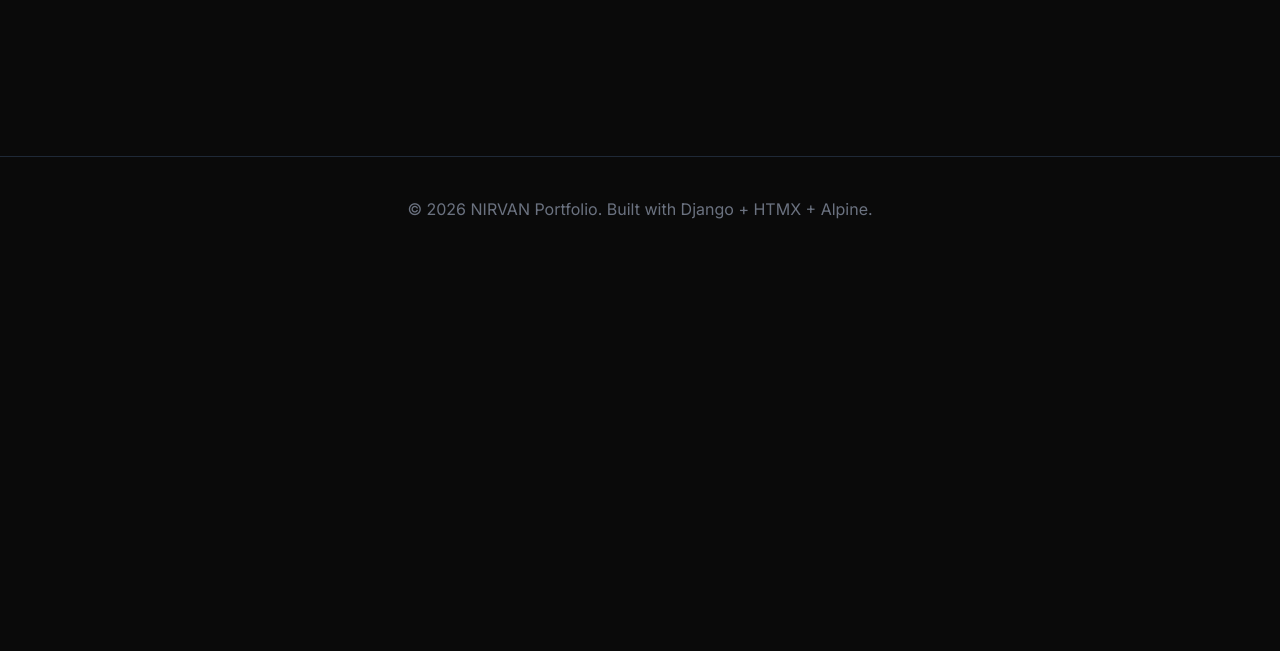
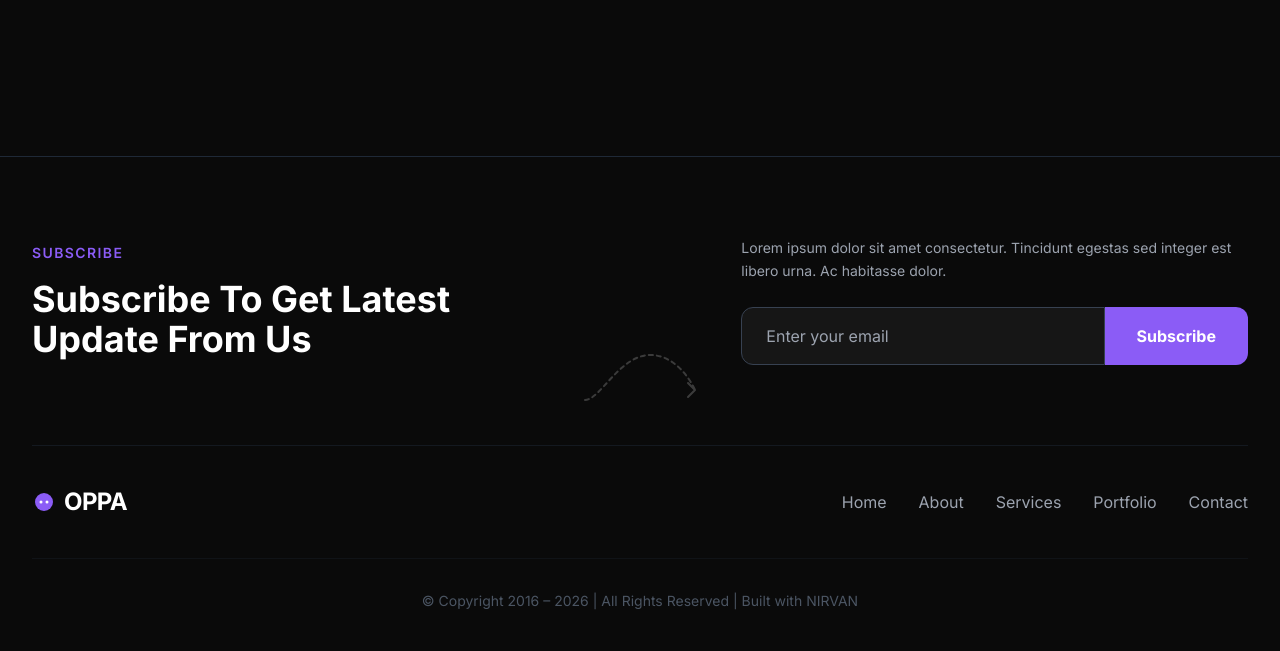
Before and after one commit to mrveer-101/Portfolio, a Django app: page / in a window 1280 px wide. Shown: the part 1216-1867 px from the top of the page. Before the commit the page ends 1435 px from the top, so only its background shows below. Run offline with Django 5.2, Linux system fonts and the light colour scheme; some libraries are stand-ins or nearby versions.

Commit message:
UI: Redesigned footer with subscription section and brand links

```diff
--- a/core/templates/partials/_footer.html
+++ b/core/templates/partials/_footer.html
@@ -1,4 +1,66 @@
-<!-- Footer -->
-<footer class="border-t border-gray-800 mt-20 py-10 text-center text-gray-500">
-    <p>&copy; {% now "Y" %} NIRVAN Portfolio. Built with Django + HTMX + Alpine.</p>
+<!-- Footer Section -->
+<footer class="mt-20 border-t border-gray-800 pt-20 pb-10">
+    <div class="max-w-7xl mx-auto px-4 sm:px-6 lg:px-8">
+
+        <!-- Subscribe Section -->
+        <div class="flex flex-col md:flex-row justify-between items-start md:items-center gap-10 mb-20 relative">
+
+            <!-- Left Side: Headline -->
+            <div class="w-full md:w-1/2 space-y-4">
+                <p class="text-accent-purple font-semibold text-sm tracking-widest uppercase">Subscribe</p>
+                <h2 class="text-3xl md:text-4xl font-bold text-white leading-tight">
+                    Subscribe To Get Latest<br>Update From Us
+                </h2>
+
+                <!-- Decorative Swirly Arrow (Simplified SVG) -->
+                <div class="absolute -bottom-10 right-1/2 translate-x-1/2 hidden md:block opacity-20">
+                    <svg width="120" height="60" viewBox="0 0 120 60" fill="none" xmlns="http://www.w3.org/2000/svg">
+                        <path d="M5 55C20 55 40 10 70 10C100 10 115 45 115 45" stroke="white" stroke-width="2" stroke-linecap="round" stroke-dasharray="4 4"/>
+                        <path d="M115 45L108 38M115 45L108 52" stroke="white" stroke-width="2" stroke-linecap="round"/>
+                    </svg>
+                </div>
+            </div>
+
+            <!-- Right Side: Form -->
+            <div class="w-full md:w-5/12 space-y-6">
+                <p class="text-gray-400 text-sm leading-relaxed">
+                    Lorem ipsum dolor sit amet consectetur. Tincidunt egestas sed integer est libero urna. Ac habitasse dolor.
+                </p>
+                <form class="flex w-full" hx-post="/subscribe/" hx-swap="outerHTML">
+                    {% csrf_token %}
+                    <input type="email" name="email" placeholder="Enter your email"
+                           class="flex-grow bg-white/5 border border-gray-700 text-white px-6 py-4 rounded-l-xl focus:outline-none focus:border-accent-purple transition-colors">
+                    <button type="submit" class="bg-accent-purple hover:bg-accent-purple-light text-white px-8 py-4 rounded-r-xl font-bold transition-all">
+                        Subscribe
+                    </button>
+                </form>
+            </div>
+        </div>
+
+        <!-- Brand & Links Section -->
+        <div class="flex flex-col md:flex-row justify-between items-center py-10 border-t border-gray-800/50 gap-6">
+            <div class="flex items-center space-x-2">
+                <div class="w-6 h-6 bg-accent-purple rounded-full flex items-center justify-center scale-75">
+                    <div class="w-1 h-1 bg-white rounded-full mx-0.5"></div>
+                    <div class="w-1 h-1 bg-white rounded-full mx-0.5"></div>
+                </div>
+                <span class="text-2xl font-bold text-white tracking-tight">OPPA</span>
+            </div>
+
+            <nav class="flex flex-wrap justify-center gap-8 text-gray-400 font-medium">
+                <a href="#home" class="hover:text-white transition-colors">Home</a>
+                <a href="#about" class="hover:text-white transition-colors">About</a>
+                <a href="#services" class="hover:text-white transition-colors">Services</a>
+                <a href="#portfolio" class="hover:text-white transition-colors">Portfolio</a>
+                <a href="#contact" class="hover:text-white transition-colors">Contact</a>
+            </nav>
+        </div>
+
+        <!-- Copyright -->
+        <div class="text-center pt-8 border-t border-gray-800/30">
+            <p class="text-gray-600 text-sm">
+                &copy; Copyright 2016 – {% now "Y" %} | All Rights Reserved | Built with NIRVAN
+            </p>
+        </div>
+    </div>
 </footer>
```
